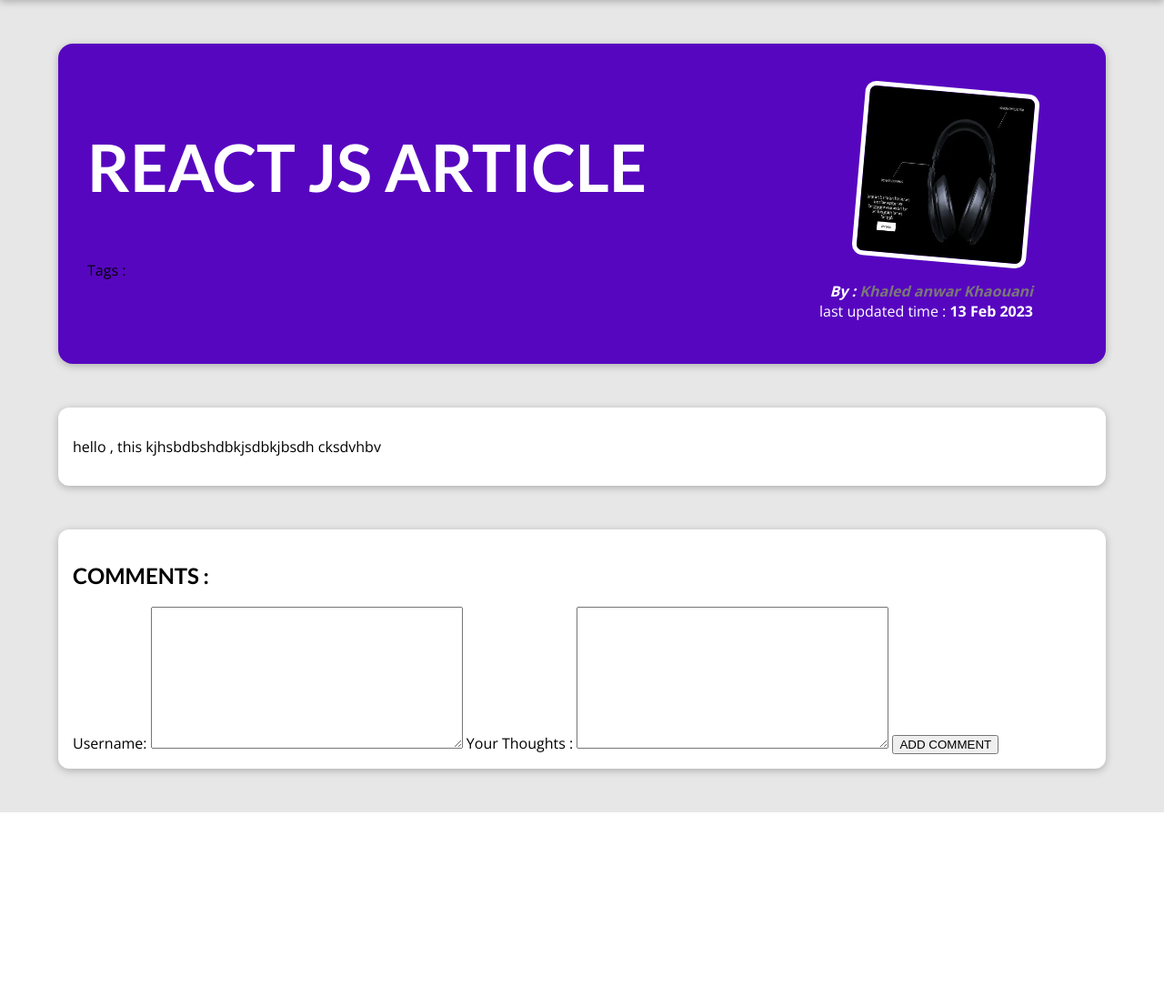
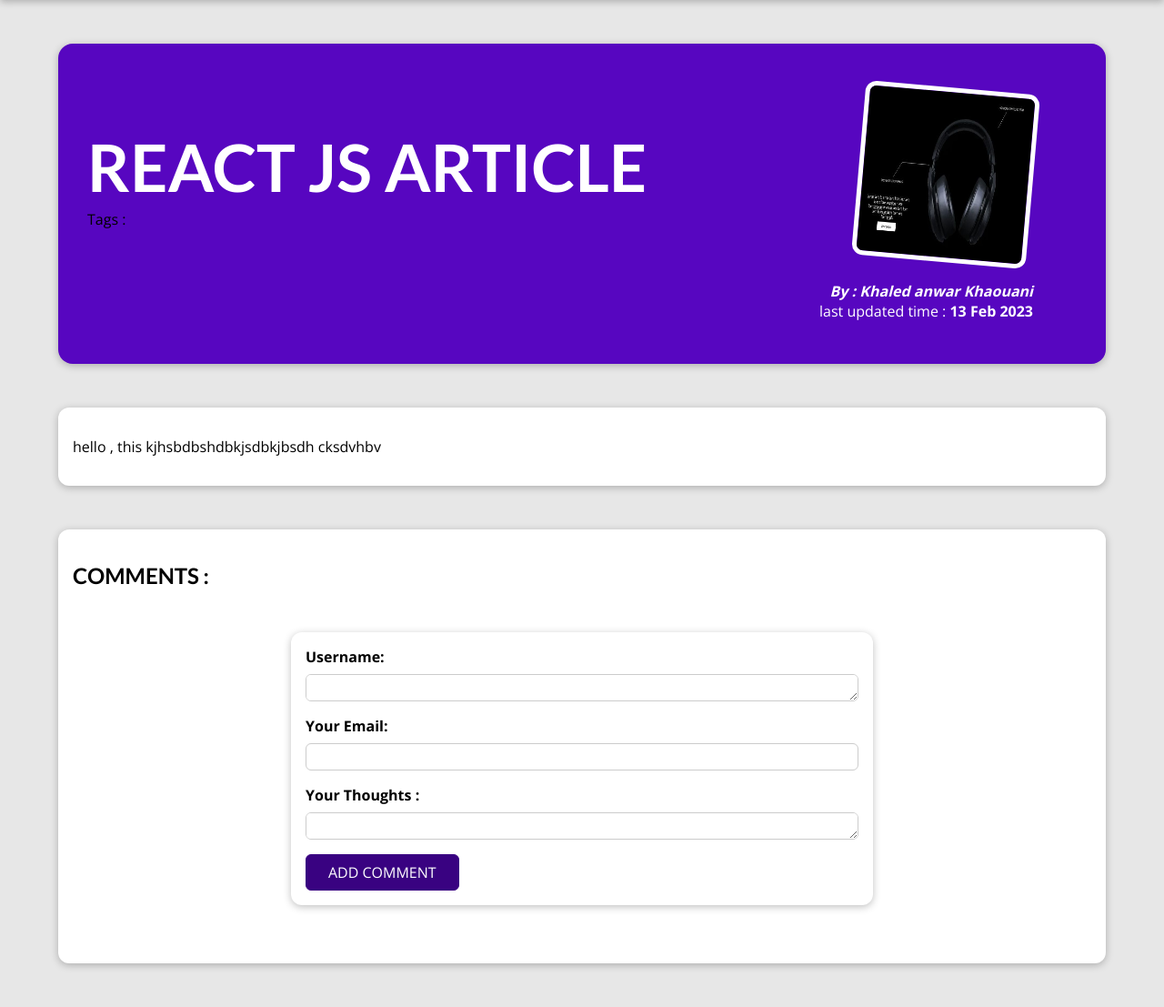
Before and after one commit to anwar-2000/DJANGO_BLOG, a Django app: template blog/templates/blog/post-Detail.html in a window 1280 px wide. Shown: the part 80-1187 px from the top of the page at 91% size. Before the commit the page ends 973 px from the top, so only its background shows below. Run offline with Django 4.2, Linux system fonts and the light colour scheme; the template is opened without the code that fills it: values that come from a table or form of the project are taken from there, others are empty; data comes from the database, SQL or seed files in the repository; both versions use the stored data as it was after the commit.

Commit message:
Fixed migrations error  + added commenting feature

```diff
--- a/blog/forms.py
+++ b/blog/forms.py
@@ -5,13 +5,9 @@
     class Meta:
         model = Comment
         fields = "__all__"
+        exclude = ["post"]
         labels={
             "username " : "Your Username :",
+            "email" : "Your Email",
             "text" : "Your Thoughts :"
         }
-        error_messages = {"username" : {
-            "required" : "you should add your username",
-        },
-        "text" : {
-            "required" : "you should add your thoughts",
-        }}
--- a/blog/models.py
+++ b/blog/models.py
@@ -5,12 +5,8 @@
 
 # Create your models here.
 
-class Comment(models.Model):
-    username = models.TextField(max_length=60,blank=True,null=False)
-    text = models.TextField(max_length=200 ,blank=True,null=False)
 
-    def __str__(self):
-        return f"{self.username} => {self.text}"
+
 
 
 class Tag(models.Model):
@@ -38,7 +34,6 @@
     slug = models.SlugField(db_index=True, null=False)
     content = models.TextField(validators=[MinLengthValidator(10)])
     tag = models.ManyToManyField(Tag, blank=True, related_name='Tags_Post')
-    #comments = models.ForeignKey(Comment,on_delete=models.CASCADE,null=False)
 
     def __str__(self):
         return f"{self.title} ---- {self.date}"
@@ -46,3 +41,12 @@
     def save(self, *args, **kwargs):  # this function is to auto populate slug field based on the title
         self.slug = slugify(self.title)
         super().save(*args, **kwargs)
+
+
+class Comment(models.Model):
+    username = models.TextField(max_length=60)
+    email = models.EmailField(default=None)
+    text = models.TextField(max_length=200)
+    post = models.ForeignKey(Post,on_delete=models.CASCADE , related_name="comments",default=None)
+    def __str__(self):
+        return f"{self.username} => {self.email}"
--- a/blog/static/blog/postDetail.css
+++ b/blog/static/blog/postDetail.css
@@ -22,6 +22,7 @@
 #summary h2 {
   color: white;
   font-size: 4.5rem;
+  margin-bottom: 0.25rem;
 }
 
 #summary article {
@@ -34,19 +35,6 @@
   color: white;
 }
 
-
-  #tags {
-    background-color: white !important;
-    margin: 0.5rem;
-    width: 2rem;
-    padding: 0.5rem;
-    border-radius: 5px;
-    transition: all ease-in 0.4s;
-  }
-  #tags:hover{
-    background-color: black !important;
-    color: white;
-  }
 #summary article img {
   width: 12rem;
   height: 12rem;
@@ -60,12 +48,32 @@
   font-weight: bold;
 }
 
-  #email {
-    color: rgb(122, 119, 119);
+#summary a {
+  color: white;
   text-decoration: none;
 }
+
 #summary time {
   font-weight: bold;
+}
+
+#read-later {
+  margin: 2rem 0;
+}
+
+#read-later button {
+  background-color: transparent;
+  border: 1px solid white;
+  padding: 0.5rem 2rem;
+  font: inherit;
+  color: white;
+  cursor: pointer;
+}
+
+#read-later button:hover,
+#read-later button:active {
+  background-color: white;
+  color: #390281;
 }
 
 main {
@@ -77,3 +85,121 @@
   border-radius: 12px;
   box-shadow: 0 2px 8px rgba(0, 0, 0, 0.25);
 }
+
+#tags {
+  background-color: white;
+  color: #390281;
+  padding: 0.5rem 1rem;
+  border-radius: 8px;
+}
+
+#comment-form {
+  margin: 3rem auto;
+  width: 90%;
+  max-width: 40rem;
+  border-radius: 12px;
+  background-color: white;
+  box-shadow: 0 2px 8px rgba(0, 0, 0, 0.25);
+  padding: 1rem;
+}
+
+#comment-form button {
+  font: inherit;
+  background-color: #390281;
+  color: white;
+  border: 1px solid #390281;
+  padding: 0.5rem 1.5rem;
+  border-radius: 6px;
+  cursor: pointer;
+}
+
+#comment-form button:hover,
+#comment-form button:active {
+  background-color: #4f0ba7;
+  border-color: #4f0ba7;
+}
+
+.form-control {
+  margin-bottom: 1rem;
+}
+
+.form-control label {
+  font-weight: bold;
+  margin-bottom: 0.5rem;
+  display: block;
+}
+
+.form-control input,
+.form-control textarea {
+  display: block;
+  height: 30px;
+  width: 100% !important;
+  font: inherit;
+  padding: 0.25rem;
+  border-radius: 6px;
+  border: 1px solid #ccc;
+}
+
+.errorlist {
+  list-style: none;
+  margin: 0.5rem 0;
+  padding: 0;
+  color: #d6000b;
+}
+
+.invalid label {
+  color: #d6000b;
+}
+
+.invalid input,
+.invalid textarea {
+  border-color: #d6000b;
+  background-color: #ffe6e7;
+}
+
+#alert {
+  margin: 8rem auto 3rem auto;
+  border: 1px solid #d6000b;
+  background-color: #ffe6e7;
+  padding: 1rem;
+  width: 90%;
+  max-width: 40rem;
+}
+
+#alert a {
+  text-decoration: none;
+  border: 1px solid #d6000b;
+  background-color: #d6000b;
+  color: white;
+  padding: 0.25rem 1.5rem;
+  border-radius: 6px;
+}
+
+#comments {
+  margin: 3rem auto;
+  width: 90%;
+  max-width: 60rem;
+  border-radius: 12px;
+  background-color: white;
+  box-shadow: 0 2px 8px rgba(0, 0, 0, 0.25);
+  padding: 1rem 2rem;
+}
+
+#comments ul {
+  list-style: none;
+  margin: 0;
+  padding: 0;
+}
+
+#comments li {
+  margin-bottom: 1rem;
+  border-bottom: 2px solid #ccc;
+}
+
+#comments li:last-of-type {
+  border-bottom: none;
+}
+
+#comments h2 {
+  color: #464646;
+}
--- a/blog/templates/blog/post-Detail.html
+++ b/blog/templates/blog/post-Detail.html
@@ -31,9 +31,15 @@
 
                 <main>
                     <h1>COMMENTS : </h1>
-                        <form>
+                        <form id="comment-form" action="{% url 'postDetails-page' post.slug %}" method="POST">
                             {% csrf_token %}
-                            {{form}}
+                            {% for field in form %}
+                            <div class="form-control">
+                                {{field.label_tag}}
+                                {{field}}
+                                {{field.errors}}
+                            </div>
+                            {% endfor %}
                             <button type="submit"> ADD COMMENT</button>
                         </form>
                 </main>
```
Also changed, not shown: blog/views.py (+32 -16 lines), blog/migrations/0012_comment_email_comment_post.py (added), blog/migrations/0013_alter_comment_text_alter_comment_username.py (added), blog/migrations/0014_alter_comment_post.py (added), blog/migrations/0015_alter_comment_email.py (added), db.sqlite3, uploads/images/HEADSETS2.jpg (added). Lines whose indentation alone changed are shown as unchanged.
